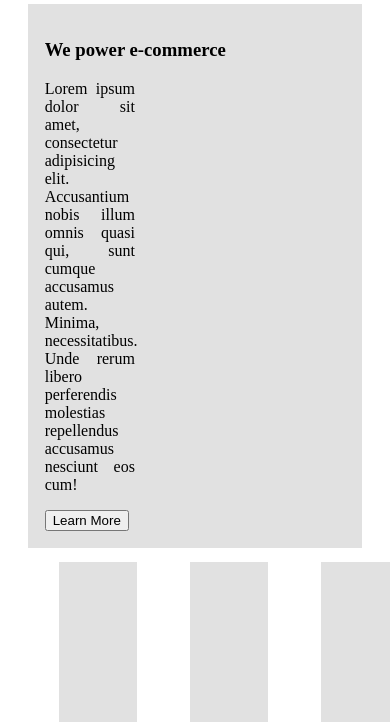
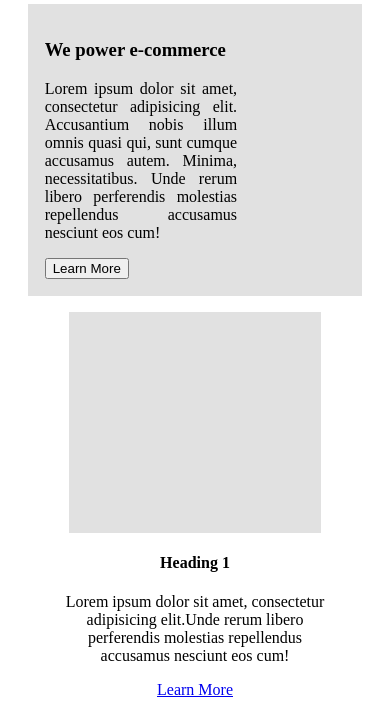
Before and after one commit to 1922Satyamgupta/template3, a plain HTML site: page src/index.html in a window 390 px wide. Shown: the part 121-843 px from the top of the page. Drawn offline with Linux system fonts and the light colour scheme.

Commit message:
main file

```diff
--- a/src/style.css
+++ b/src/style.css
@@ -72,3 +72,15 @@ ul{
   .content {
     text-align: center;
   }
+  @media only screen and (max-width: 600px) {
+    #headings{
+        display: block;
+    }
+    .head_1{
+        width: auto;
+    }
+    #banner p {
+        width: 64%;
+
+      }
+}
```
Also changed, not shown: src/index.html (+4 -2 lines).
